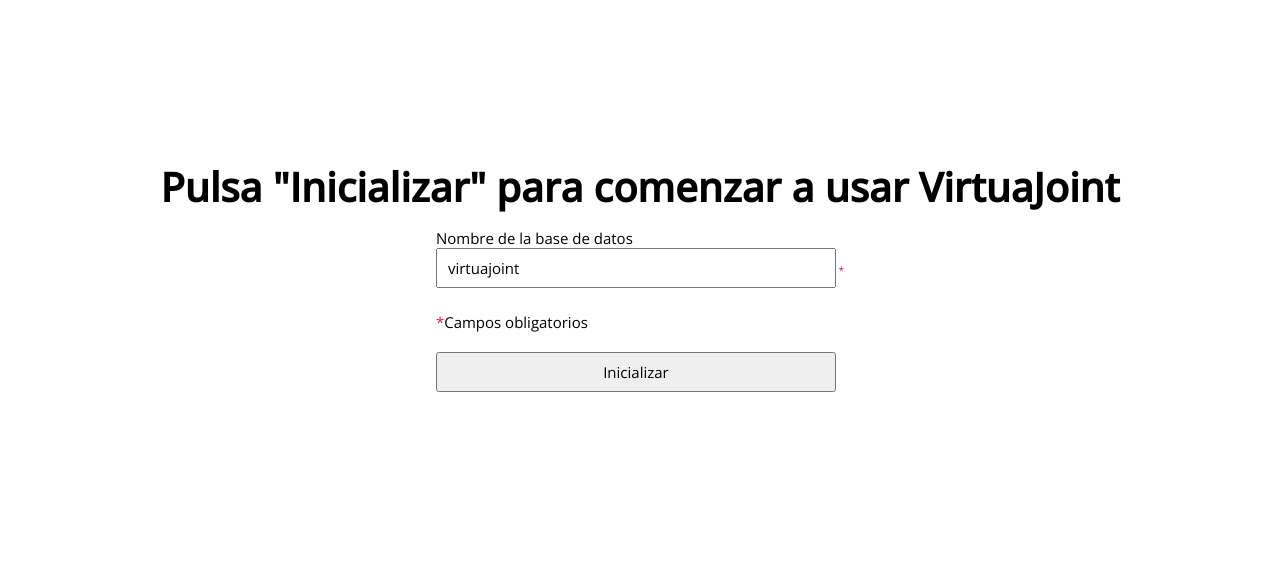
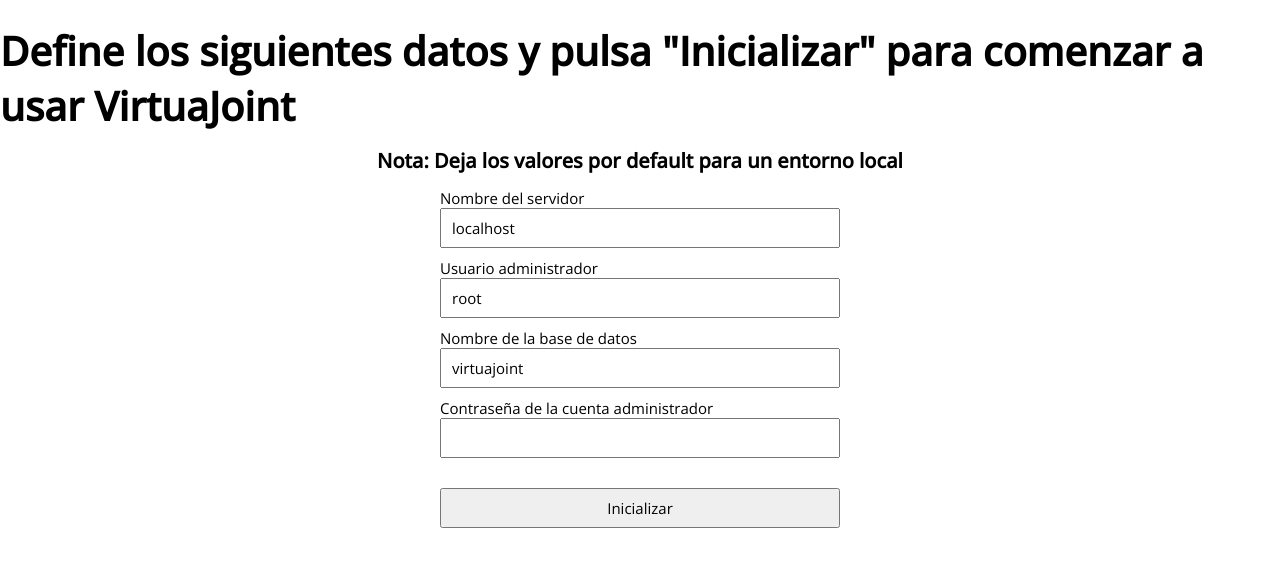
Before and after one commit to natan9019/virtuajoint, a PHP site: page /initialize.html in a window 1280 px wide. Shown: the part 117-684 px from the top of the page. Run offline with PHP 8.4, Linux system fonts and the light colour scheme.

Commit message:
Modifiqué el formulario de initialize para que el usuario pueda definir los datos de la conexion al DB server

```diff
--- /dev/null
+++ b/config/database.php
@@ -0,0 +1,4 @@
+<?php
+
+
+?>
--- a/public/initialize.html
+++ b/public/initialize.html
@@ -23,12 +23,23 @@
     </nav>
 
     <section id="formInitializeContainer" class="mainSection">
-        <h1>Pulsa "Inicializar" para comenzar a usar VirtuaJoint</h1><br>
+        <h1>Define los siguientes datos y pulsa "Inicializar" para comenzar a usar VirtuaJoint</h1><br>
+        <h2>Nota: Deja los valores por default para un entorno local</h2><br>
         <form action="/createSystemDB.php" method="POST">
+
+            <label for="lblServerName">Nombre del servidor</label><br>
+            <input type="text" id="txtServerName" name="txtServerName" value="localhost"><br>
+
+            <label for="lblAdminName">Usuario administrador</label><br>
+            <input type="text" id="txtAdminName" name="txtAdminName" value="root"><br>
+
             <label for="lblDbName">Nombre de la base de datos</label><br>
-            <input type="text" id="txtDbName" name="txtDbName" value="virtuajoint" readonly="readonly">
-            <span class="asterisk">*</span><br><br>
-            <p><span class="asterisk"> *</span>Campos obligatorios</p>
+            <input type="text" id="txtDbName" name="txtDbName" value="virtuajoint" readonly="readonly"><br>
+
+            <label for="lblPassword">Contraseña de la cuenta administrador</label><br>
+            <input type="password" id="txtPassword" name="txtPassword" value=""><br>
+
+
             <input type="submit" id="btnSubmit" value="Inicializar">
         </form>
     </section>
--- a/public/signin.html
+++ b/public/signin.html
@@ -26,7 +26,7 @@
         <h1>Sign In</h1>
         <h2>Crea tu cuenta para usar Virtuajoint</h2>
         <section class="signupSection">
-            <form action="/action_page.php" method="post" class="form-signin">
+            <form action="/userRegister.php" method="post" class="form-signin">
                 <DIV class="formFieldDiv">
                     <label for="lblFName">Nombre:</label>
                     <input type="text" id="txtFName" name="txtFName" placeholder="Juanito" required>
```
Also changed, not shown: public/createSystemDB.php (+9 -9 lines), public/userHomePage.php (+2 -5 lines), public/userRegister.php (renamed from public/action_page.php).
